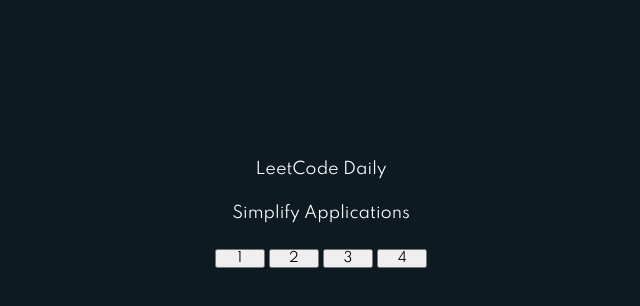
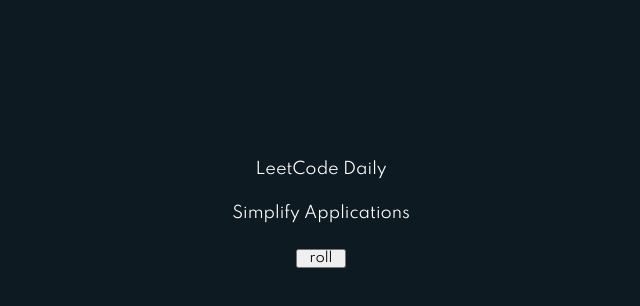
Before and after one commit to seika5/dailies, a plain HTML site: page index.html in a window 1280 px wide. Shown: the whole page, without its empty margins (319-959 px from the left). Drawn offline with Linux system fonts and the light colour scheme.

Commit message:
Update index.html

```diff
--- a/index.html
+++ b/index.html
@@ -22,10 +22,7 @@
 		<div id="display3"></div>
 		<div id="display4"></div>
 		<div>
-		  	<button onclick="roll(1)">1</button>
-		  	<button onclick="roll(2)">2</button>
-		  	<button onclick="roll(3)">3</button>
-		  	<button onclick="roll(4)">4</button>
+		  	<button onclick="roll(2)">roll</button>
 	  	</div>
 	</div>
 
```
